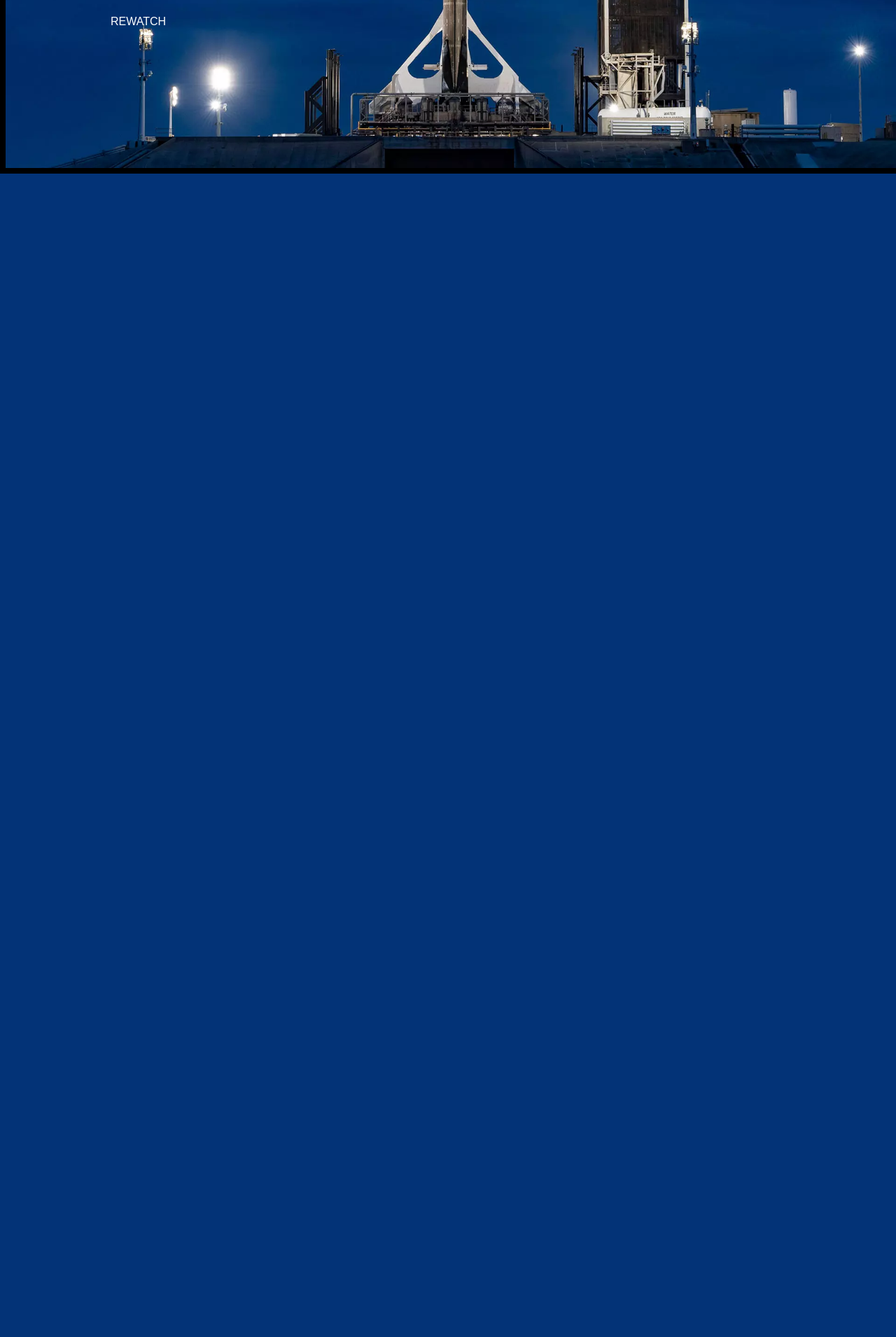
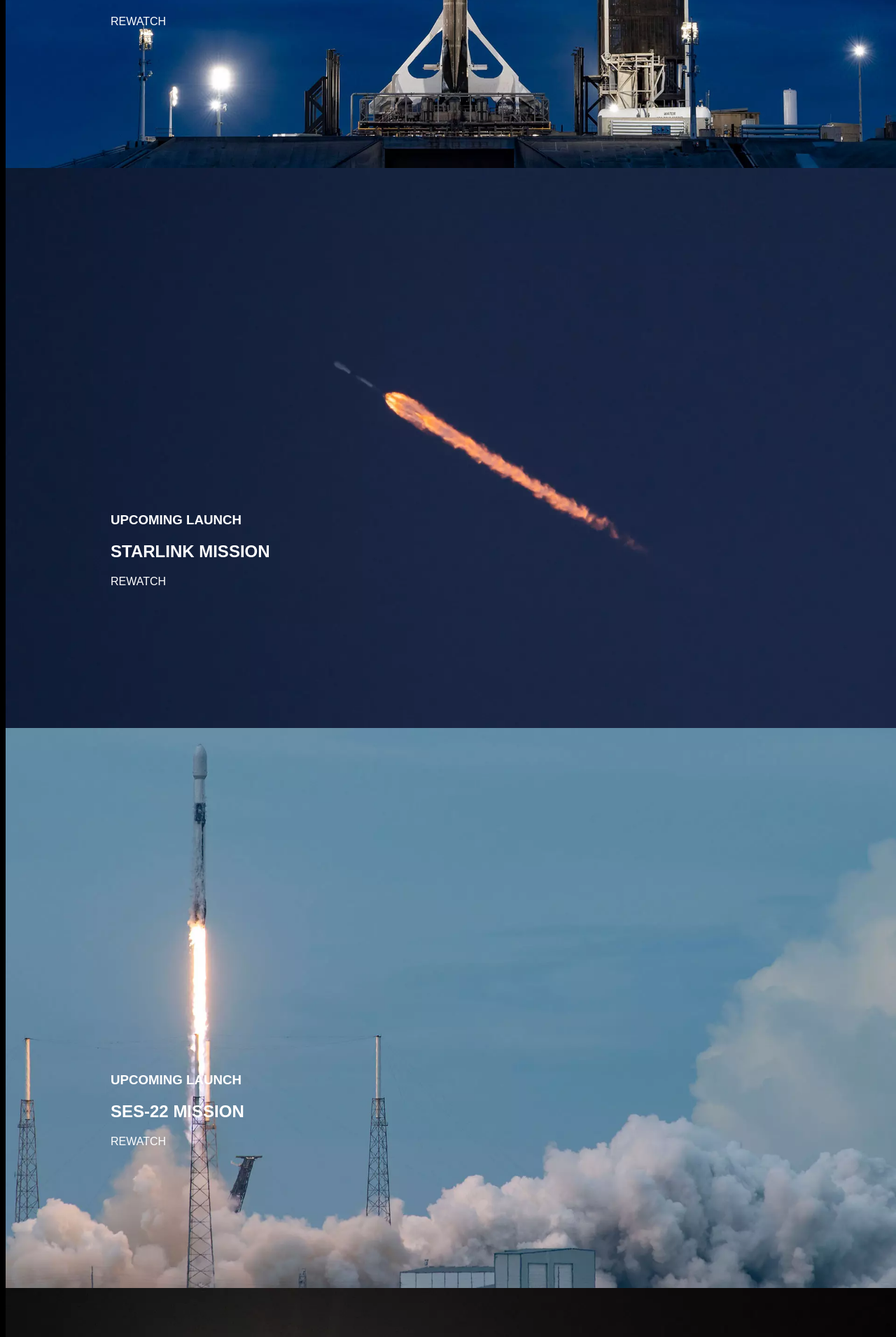
Before and after one commit to GlennOu66304/SpaceX-site-clone, a PHP site: page / in a window 1280 px wide. Shown: the part 568-2478 px from the top of the page at 70% size. Before the commit the page ends 816 px from the top, so only its background shows below. Run offline with PHP 8.4, Linux system fonts and the light colour scheme; some web fonts are replaced.

Commit message:
skeloton

```diff
--- a/css/styles.css
+++ b/css/styles.css
@@ -88,9 +88,45 @@ section{
   left: 150px;
 }
 /* <!-- section b  --> */
+.section-b{
+  background-image: url('../imgs/section-b.webp');
+}
+
 /* <!-- section c --> */
+.section-c{
+  background-image: url('../imgs/section-c.webp');
+}
+
 /* <!-- section d  --> */
+.section-d{
+  background-image: url('../imgs/section-d.webp');
+}
+
 /* <!-- section e  --> */
+.section-e{
+  background-image: url('../imgs/section-e.webp');
+}
+
 /* <!-- section f --> */
+.section-f{
+  background-image: url('../imgs/section-f.webp');
+}
+
 /*
 	<!-- foooter -->  */
+/* falcon-9 page */
+.section-falcon-9{
+  background-image: url('../imgs/falcon-9.webp');
+}
+
+/* falcon-heavy */
+
+.section-falcon-heavy{
+  background-image: url('../imgs/falcon-heavy.webp');
+}
+
+/* dragon */
+
+.section-dragon{
+  background-image: url('../imgs/dragon.webp');
+}
--- a/index.html
+++ b/index.html
@@ -59,12 +59,67 @@
 
 	</section>
 	<!-- section b  -->
+	<section class="section-b">
+		<!-- background-image -->
+		<div class="section-inner">
+			<!-- upcomding text -->
+			<h3>UPCOMING LAUNCH</h3>
+			<!-- bigber site image -->
+			<h2>STARLINK MISSION</h2>
+			<!-- Button-->
+			<a type="button">REWATCH</a>
+		</div>
+	</section>
+
 	<!-- section c -->
+	<section class="section-c">
+		<!-- background-image -->
+		<div class="section-inner">
+			<!-- upcomding text -->
+			<h3>UPCOMING LAUNCH</h3>
+			<!-- bigber site image -->
+			<h2>SES-22 MISSION</h2>
+			<!-- Button-->
+			<a type="button">REWATCH</a>
+		</div>
+	</section>
 	<!-- section d  -->
+	<section class="section-d">
+		<!-- background-image -->
+		<div class="section-inner">
+			<!-- upcomding text -->
+			<h3>UPCOMING LAUNCH</h3>
+			<!-- bigber site image -->
+			<h2>CRS-25 MISSION</h2>
+			<!-- Button-->
+			<a type="button">REWATCH</a>
+		</div>
+	</section>
 	<!-- section e  -->
+	<section class="section-e">
+		<!-- background-image -->
+		<div class="section-inner">
+			<!-- upcomding text -->
+			<h3>UPCOMING LAUNCH</h3>
+			<!-- bigber site image -->
+			<h2>GLOBALSTAR FM15 MISSION</h2>
+			<!-- Button-->
+			<a type="button">REWATCH</a>
+		</div>
+	</section>
 	<!-- section f -->
+	<section class="section-f">
+		<!-- background-image -->
+		<div class="section-inner">
+			<!-- upcomding text -->
+			<h2>STARSHIP UPDATE</h2>
 
+			<!-- Button-->
+			<a type="button">REWATCH</a>
+		</div>
+	</section>
 	<!-- foooter -->
+
 </body>
 
 </html>
```
Also changed, not shown: dragon.html (added, +59 -0 lines), falcon-9.html (added, +58 -0 lines), falcon-hedvy.html (added, +57 -0 lines), imgs/dragon.webp (added), imgs/falcon-9.webp (added), imgs/falcon-heavy.webp (added), 1 other file.
